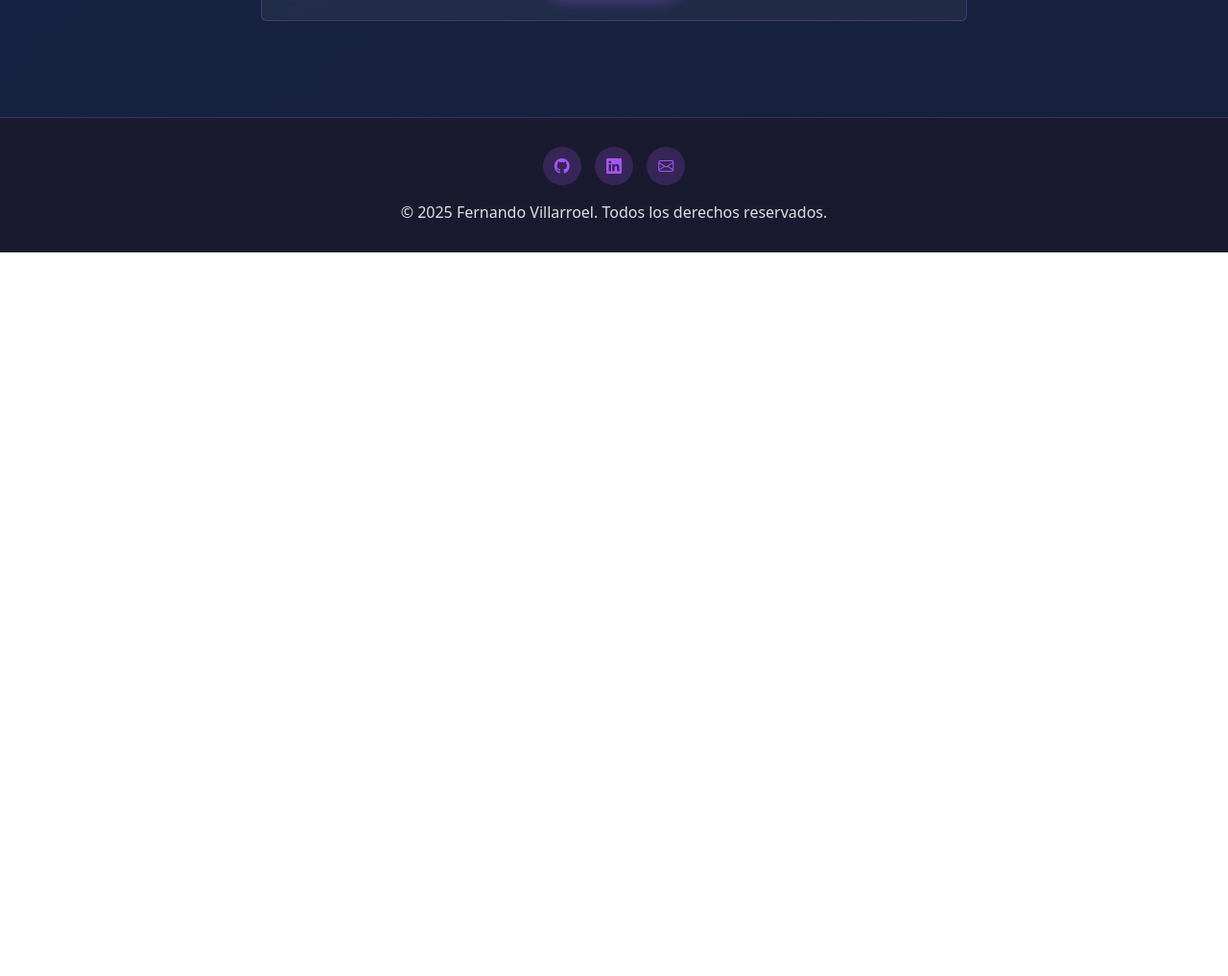
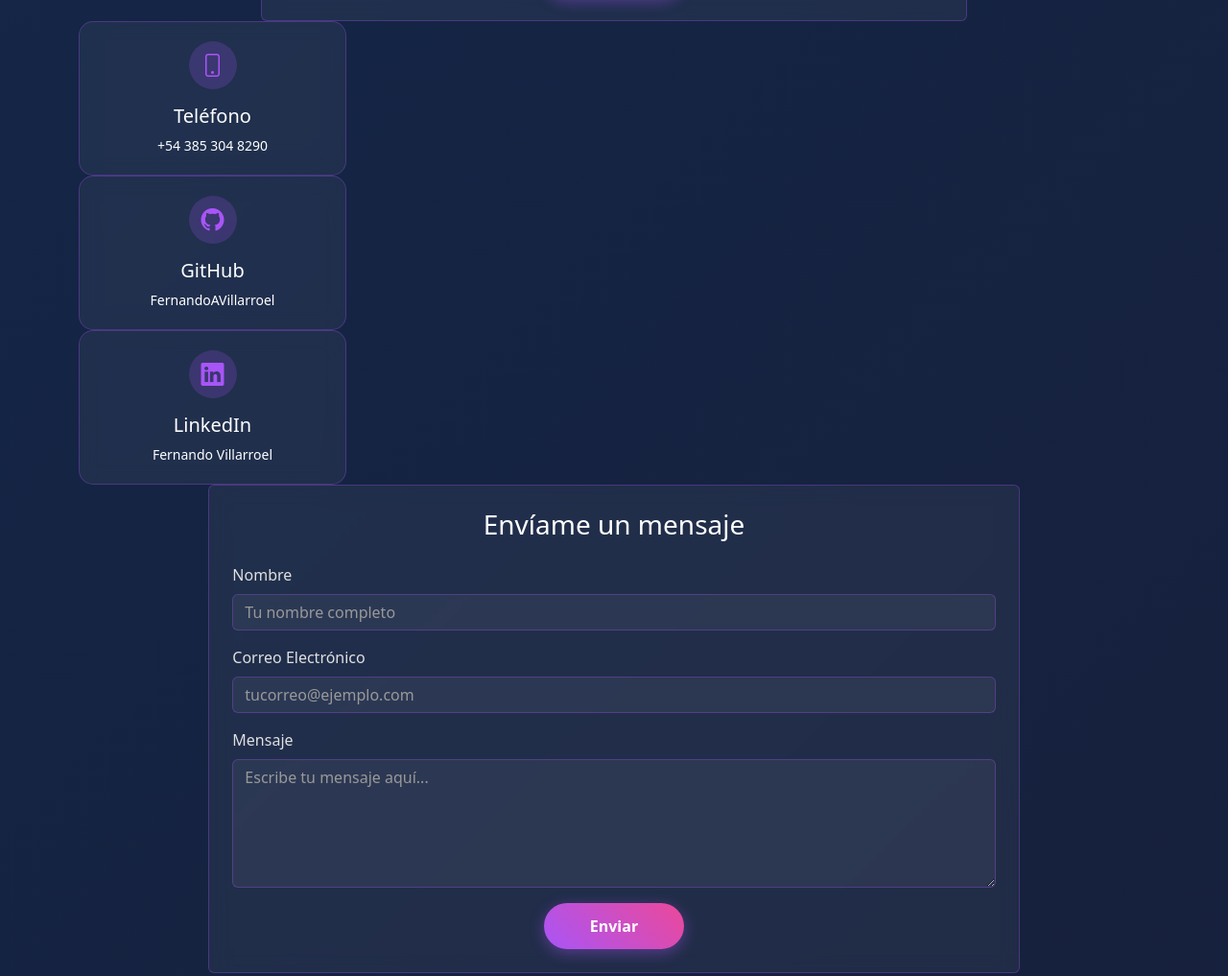
Before and after one commit to FernandoAVillarroel/fernandoavillarroel.github.io, a plain HTML site: page index.html in a window 1280 px wide. Shown: the part 3817-4834 px from the top of the page at 96% size. Before the commit the page ends 4080 px from the top, so only its background shows below. Drawn offline with nearby package versions, Linux system fonts and the light colour scheme.

Commit message:
agregar funcionalidad al formulario de contacto

```diff
--- a/index.html
+++ b/index.html
@@ -650,18 +650,90 @@
     <div class="col-lg-8">
         <div class="card p-4">
             <h3 class="text-center mb-4" style="color: #ffffff;">Envíame un mensaje</h3>
-                        <form>
+            <form action="https://formsubmit.co/agustinvillarroel17@gmail.com" method="POST">
+                <input type="hidden" name="_subject" value="Nuevo mensaje desde tu portafolio">
+                <input type="hidden" name="_captcha" value="false">
+                <input type="hidden" name="_template" value="table">
+                <input type="hidden" name="_next" value="https://fernandoavillarroel.github.io/">
+
                 <div class="mb-3">
                     <label for="nombre" class="form-label">Nombre</label>
-                                <input type="text" class="form-control" id="nombre" placeholder="Tu nombre completo" required>
+                    <input type="text" class="form-control" id="nombre" name="nombre" placeholder="Tu nombre completo" required>
                 </div>
                 <div class="mb-3">
                     <label for="email" class="form-label">Correo Electrónico</label>
-                                <input type="email" class="form-control" id="email" placeholder="tucorreo@ejemplo.com" required>
+                    <input type="email" class="form-control" id="email" name="email" placeholder="tucorreo@ejemplo.com" required>
                 </div>
                 <div class="mb-3">
                     <label for="mensaje" class="form-label">Mensaje</label>
-                                <textarea class="form-control" id="mensaje" rows="5" placeholder="Escribe tu mensaje aquí..." required></textarea>
+                    <textarea class="form-control" id="mensaje" name="mensaje" rows="5" placeholder="Escribe tu mensaje aquí..." required></textarea>
+                </div>
+                <div class="text-center">
+                    <button type="submit" class="btn btn-gradient px-5">Enviar</button>
+                </div>
+            </form>
+        </div>
+    </div>
+</div>
+
+<div class="col-md-6 col-lg-3">
+    <a href="tel:3853048290" class="text-decoration-none">
+        <div class="contact-card text-center">
+            <div class="contact-icon mx-auto mb-3">
+                <i class="bi bi-phone"></i>
+            </div>
+            <h5>Teléfono</h5>
+            <p class="small mb-0">+54 385 304 8290</p>
+        </div>
+    </a>
+</div>
+
+<div class="col-md-6 col-lg-3">
+    <a href="https://github.com/FernandoAVillarroel" target="_blank" class="text-decoration-none">
+        <div class="contact-card text-center">
+            <div class="contact-icon mx-auto mb-3">
+                <i class="bi bi-github"></i>
+            </div>
+            <h5>GitHub</h5>
+            <p class="small mb-0">FernandoAVillarroel</p>
+        </div>
+    </a>
+</div>
+
+<div class="col-md-6 col-lg-3">
+    <a href="https://www.linkedin.com/in/fernando-villarroel-a635a431b/" target="_blank" class="text-decoration-none">
+        <div class="contact-card text-center">
+            <div class="contact-icon mx-auto mb-3">
+                <i class="bi bi-linkedin"></i>
+            </div>
+            <h5>LinkedIn</h5>
+            <p class="small mb-0">Fernando Villarroel</p>
+        </div>
+    </a>
+</div>
+</div>
+
+<div class="row justify-content-center">
+    <div class="col-lg-8">
+        <div class="card p-4">
+            <h3 class="text-center mb-4" style="color: #ffffff;">Envíame un mensaje</h3>
+            <form action="https://formsubmit.co/agustinvillarroel17@gmail.com" method="POST">
+                <input type="hidden" name="_subject" value="Nuevo mensaje desde tu portafolio">
+                <input type="hidden" name="_captcha" value="false">
+                <input type="hidden" name="_template" value="table">
+                <input type="hidden" name="_next" value="https://fernandoavillarroel.github.io/">
+
+                <div class="mb-3">
+                    <label for="nombre" class="form-label">Nombre</label>
+                    <input type="text" class="form-control" id="nombre" name="nombre" placeholder="Tu nombre completo" required>
+                </div>
+                <div class="mb-3">
+                    <label for="email" class="form-label">Correo Electrónico</label>
+                    <input type="email" class="form-control" id="email" name="email" placeholder="tucorreo@ejemplo.com" required>
+                </div>
+                <div class="mb-3">
+                    <label for="mensaje" class="form-label">Mensaje</label>
+                    <textarea class="form-control" id="mensaje" name="mensaje" rows="5" placeholder="Escribe tu mensaje aquí..." required></textarea>
                 </div>
                 <div class="text-center">
                     <button type="submit" class="btn btn-gradient px-5">Enviar</button>
```
Lines whose indentation alone changed are shown as unchanged.
